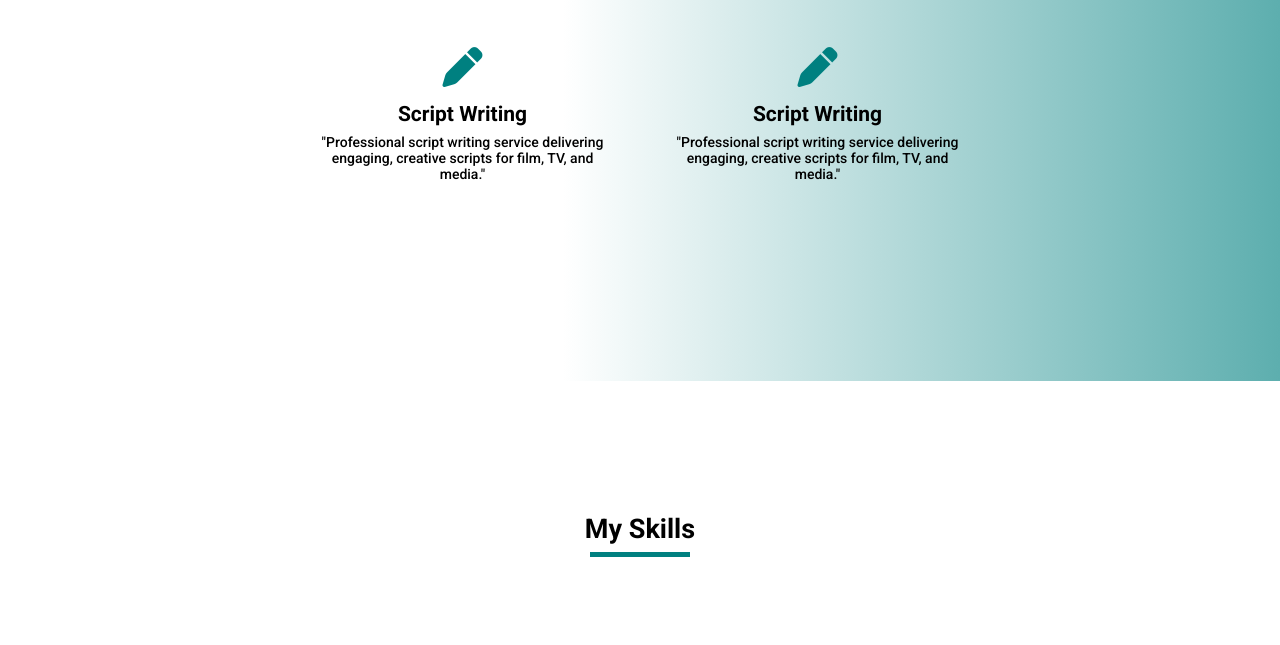
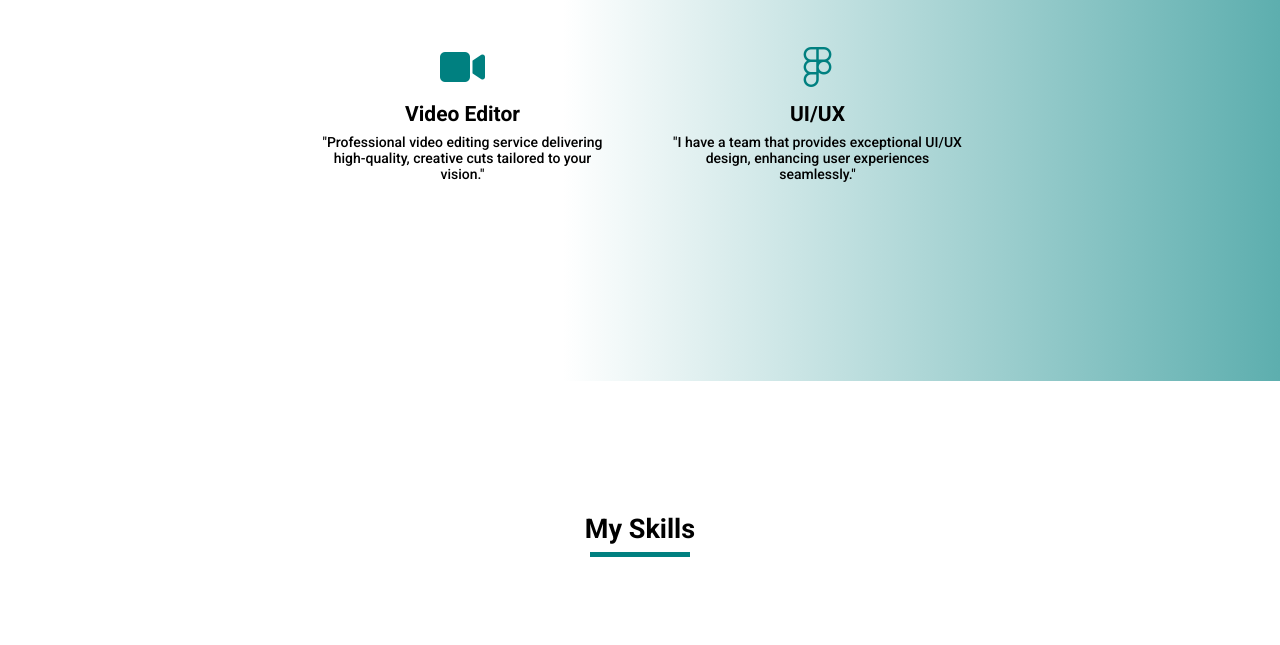
Before and after one commit to HamzaZamil/Hamza-Zamil-Portfolio, a plain HTML site: page index.html in a window 1280 px wide. Shown: the part 1219-1864 px from the top of the page. Drawn offline with nearby package versions, Linux system fonts and the light colour scheme.

Commit message:
editing service's text

```diff
--- a/index.html
+++ b/index.html
@@ -1,22 +1,27 @@
 <!DOCTYPE html>
 <html lang="en">
-
   <head>
     <meta charset="UTF-8" />
     <meta name="viewport" content="width=device-width, initial-scale=1.0" />
     <link rel="stylesheet" href="style.css" />
-  <link rel="stylesheet" href="https://cdnjs.cloudflare.com/ajax/libs/font-awesome/6.6.0/css/all.min.css" />
-  <link rel="stylesheet" href="https://cdn.jsdelivr.net/npm/remixicon@4.3.0/fonts/remixicon.css" />
+    <link
+      rel="stylesheet"
+      href="https://cdnjs.cloudflare.com/ajax/libs/font-awesome/6.6.0/css/all.min.css"
+    />
+    <link
+      rel="stylesheet"
+      href="https://cdn.jsdelivr.net/npm/remixicon@4.3.0/fonts/remixicon.css"
+    />
     <link rel="preconnect" href="https://fonts.googleapis.com" />
     <link rel="preconnect" href="https://fonts.gstatic.com" crossorigin />
     <link
       href="https://fonts.googleapis.com/css2?family=Roboto:ital,wght@0,100;0,300;0,400;0,500;0,700;0,900;1,100;1,300;1,400;1,500;1,700;1,900&display=swap"
-    rel="stylesheet" />
+      rel="stylesheet"
+    />
     <title>Hamza's Portfolio</title>
   </head>
 
   <body>
-
     <header>
       <div class="logo">
         <img src="./assets/Logo.png" alt="Logo" width="85" />
@@ -37,7 +42,6 @@
         </ul>
       </nav>
     </header>
-
 
     <!-- end of header section  -->
 
@@ -101,19 +105,19 @@
               </p>
             </div>
             <div class="service">
-            <i class="fa-solid fa-pen"></i>
-            <h2>Script Writing</h2>
+              <i class="fa-solid fa-video"></i>
+              <h2>Video Editor</h2>
               <p>
-              "Professional script writing service delivering engaging,
-              creative scripts for film, TV, and media."
+                "Professional video editing service delivering high-quality,
+                creative cuts tailored to your vision."
               </p>
             </div>
             <div class="service">
-            <i class="fa-solid fa-pen"></i>
-            <h2>Script Writing</h2>
+              <i class="fa-brands fa-figma"></i>
+              <h2>UI/UX</h2>
               <p>
-              "Professional script writing service delivering engaging,
-              creative scripts for film, TV, and media."
+                "I have a team that provides exceptional UI/UX design, enhancing
+                user experiences seamlessly."
               </p>
             </div>
           </div>
@@ -285,10 +289,18 @@
       <footer>
         <div class="container-seven">
           <div class="social-icons">
-          <a href="https://github.com/HamzaZamil" target="_blank"><i class="fab fa-github"></i></a>
-          <a href="https://www.linkedin.com/in/hamza-zamil/" target="_blank"><i class="fab fa-linkedin"></i></a>
-          <a href="https://www.facebook.com/hamza.alzamil" target="_blank"><i class="fab fa-facebook"></i></a>
-          <a href="https://www.instagram.com/hamzazamill/" target="_blank"><i class="fab fa-instagram"></i></a>
+            <a href="https://github.com/HamzaZamil" target="_blank"
+              ><i class="fab fa-github"></i
+            ></a>
+            <a href="https://www.linkedin.com/in/hamza-zamil/" target="_blank"
+              ><i class="fab fa-linkedin"></i
+            ></a>
+            <a href="https://www.facebook.com/hamza.alzamil" target="_blank"
+              ><i class="fab fa-facebook"></i
+            ></a>
+            <a href="https://www.instagram.com/hamzazamill/" target="_blank"
+              ><i class="fab fa-instagram"></i
+            ></a>
           </div>
           <div class="contact-info">
             <p><i class="fas fa-phone"></i> +962 799 599 201</p>
@@ -300,5 +312,4 @@
     </main>
     <script src="script.js"></script>
   </body>
-
 </html>
--- a/style.css
+++ b/style.css
@@ -147,7 +147,7 @@ nav {
 
 .nav-links li a:hover {
   color: #ffdc7f;
-
+  transition: 0.3s;
   border-bottom: 3px solid #ffdc7f;
 
 }
@@ -337,7 +337,7 @@ span {
 .service:hover {
   background-color: teal;
   color: #ffffff;
-  transform: scale(1);
+  transform: scale(1.1);
 }
 
 .service:hover i {
@@ -550,7 +550,7 @@ span {
 }
 
 .highlight-item {
-  height: 180px;
+  height: 230px;
   text-align: center;
   display: flex;
   flex-direction: column;
```
Lines whose indentation alone changed are shown as unchanged.
